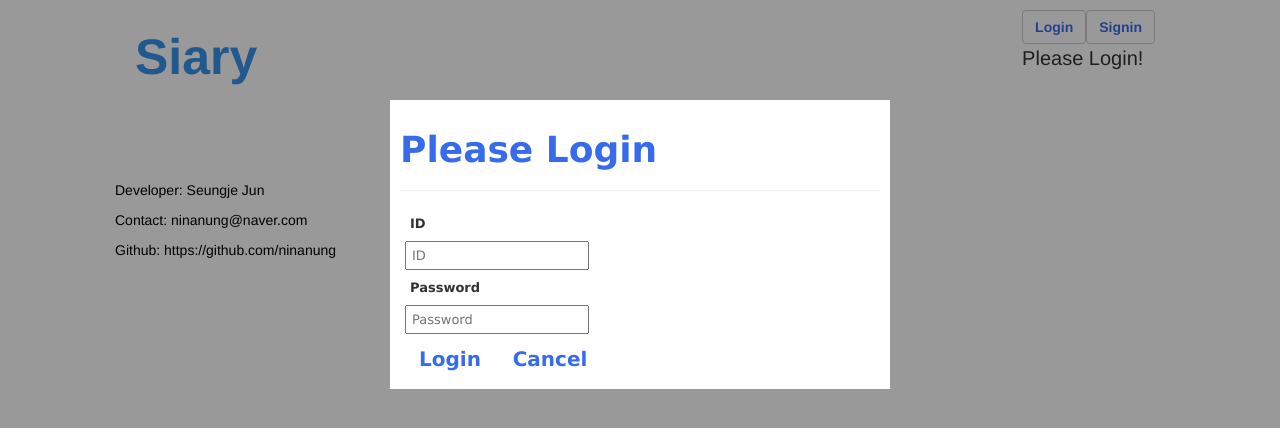
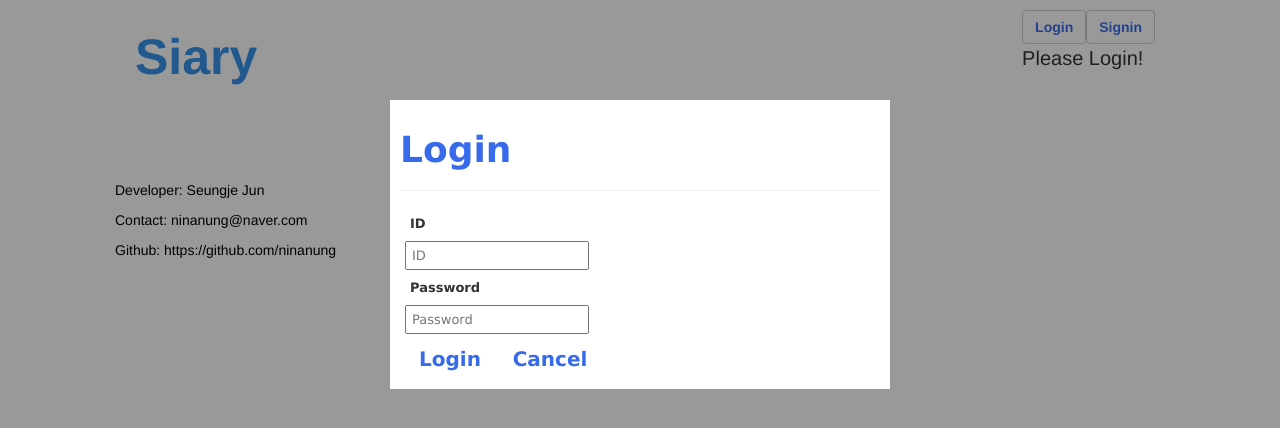
Before and after one commit to ninanung/Simple-Diary, a Vue app in the folder frontend/: page /login in a window 1280 px wide. Shown: the top 428 px of the page. Built offline with nearby package versions, Linux system fonts and the light colour scheme.

Commit message:
notfound.vue

```diff
--- a/frontend/src/components/Login.vue
+++ b/frontend/src/components/Login.vue
@@ -1,7 +1,7 @@
 <template>
     <div class="modal">
         <div class="form">
-            <h1 class="inputhead">Please Login</h1>
+            <h1 class="inputhead">Login</h1>
             <hr>
             <div class="input">
                 <label>ID</label>
--- a/frontend/src/components/NotFound.vue
+++ b/frontend/src/components/NotFound.vue
@@ -10,3 +10,9 @@ export default {
     name: '404'
 }
 </script>
+
+<style scoped>
+    img {
+        width: 100%; height: auto;
+    }
+</style>
--- a/frontend/src/main.js
+++ b/frontend/src/main.js
@@ -18,7 +18,7 @@ Vue.prototype.$axios = axios;
 const router = new VueRouter({
   mode: "history",
   routes: [
-    { path: "/", component: Home },
+    { path: "/", name: "home", component: Home },
     { path: "/main", name: "main", component: Main },
     { path: "/login", name: "login", component: Login },
     { path: "/signin", name: "signin", component: Signin },
```
